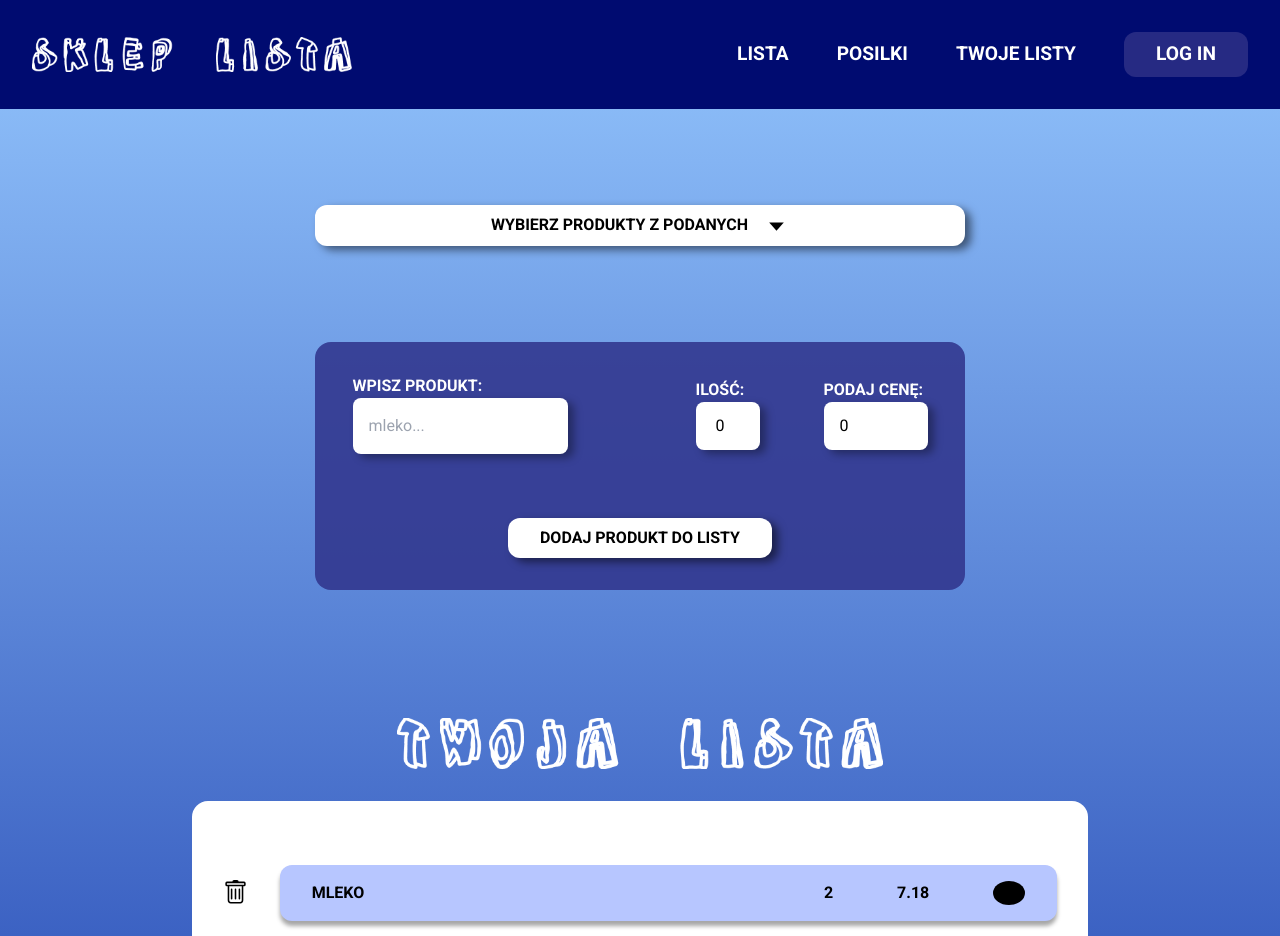
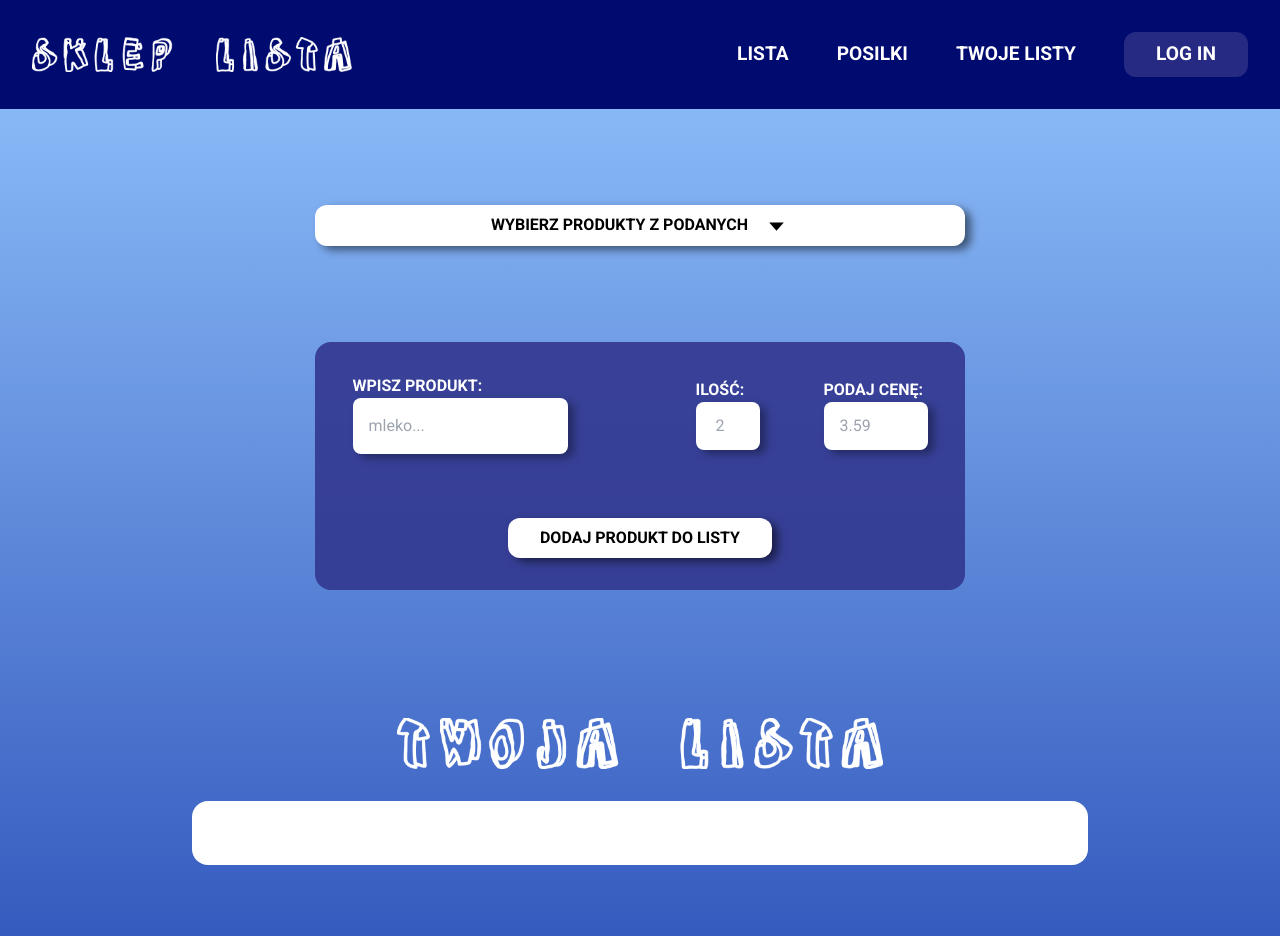
Before and after one commit to ArturPawelski/shopping-list, a React (Create React App) app: page /lista in a window 1280 px wide. Shown: the top 936 px of the page. Built offline with nearby package versions, Linux system fonts and the light colour scheme.

Commit message:
bug fix with numbers

```diff
--- a/src/components/Lista/Lista.jsx
+++ b/src/components/Lista/Lista.jsx
@@ -12,13 +12,13 @@ const Lista = () => {
     };
 
 
-    const [iloscProduktu, setIloscProduktu] = useState(0);
+    const [iloscProduktu, setIloscProduktu] = useState();
     const targetIloscInput = (e) => {
         setIloscProduktu(e.target.value)
     };
 
 
-    const [cenaProduktu, setCenaProduktu] = useState(0);
+    const [cenaProduktu, setCenaProduktu] = useState();
     const targetCenaInput = (e) => {
         setCenaProduktu(e.target.value)
     };
@@ -31,9 +31,12 @@ const Lista = () => {
         const newProduct = {
             nazwa: nazwaProduktu,
             ilosc: iloscProduktu,
-            cena: cenaProduktu
+            cena: cenaProduktu * iloscProduktu
         };
         setFullList([...fullList, newProduct]);
+        setNazwaProduktu('');
+        setIloscProduktu(``);
+        setCenaProduktu(``);
     };
 
     console.log(fullList)
@@ -44,7 +47,7 @@ const Lista = () => {
 
 
 
-            <section className=' '>
+            <section>
 
                 <button button className='w-[85%] shadow-[6px_4px_8px_rgba(0,0,0,0.50)] gap-4 flex justify-center items-center font-extrabold mx-auto mt-[6rem] py-2 px-8 bg-white rounded-xl sm:max-w-[500px] md:min-w-[650px]   ' > WYBIERZ PRODUKTY Z PODANYCH < BiCaretDown size={25} className='' /> </button >
 
@@ -92,19 +95,20 @@ const Lista = () => {
 
                     <div>
 
-                        <section className='flex items-center justify-center gap-2 mt-[2rem] md:gap-8'>
+                        {fullList.map((product, index) => (
+                            <section key={index} className='flex items-center justify-center gap-2 mt-[2rem] md:gap-8'>
                                 <BsTrash size={25} />
                                 <div className='flex justify-between items-center w-[90%] bg-[#B7C6FF] py-4 px-2 rounded-xl shadow-[0px_5px_4px_rgba(0,0,0,0.35)] md:px-8'>
-                                <p className='font-bold '>MLEKO</p>
+                                    <p className='font-bold '>{product.nazwa}</p>
 
                                     <div className='flex gap-4 items-center md:gap-16'>
-                                    <p className='font-bold'>2</p>
-                                    <p className='font-bold'>7.18</p>
+                                        <p className='font-bold'>{product.ilosc}</p>
+                                        <p className='font-bold'>{product.cena}</p>
                                         <div className='bg-black max-w-[0.4rem] rounded-[100%] px-2 md:px-4'>.</div>
                                     </div>
                                 </div>
                             </section>
-
+                        ))}
 
 
                     </div>
@@ -125,23 +129,4 @@ const Lista = () => {
         </div >
     )
 }
-
 export default Lista
-
-
-const list = () => {
-
-    <section className='flex items-center justify-center gap-2 mt-[2rem] md:gap-8'>
-        <BsTrash size={25} />
-        <div className='flex justify-between items-center w-[90%] bg-[#B7C6FF] py-4 px-2 rounded-xl shadow-[0px_5px_4px_rgba(0,0,0,0.35)] md:px-8'>
-            <p className='font-bold '>MLEKO</p>
-
-            <div className='flex gap-4 items-center md:gap-16'>
-                <p className='font-bold'>2</p>
-                <p className='font-bold'>7.18</p>
-                <div className='bg-black max-w-[0.4rem] rounded-[100%] px-2 md:px-4'>.</div>
-            </div>
-        </div>
-    </section>
-
-}
```
Lines whose indentation alone changed are shown as unchanged.
